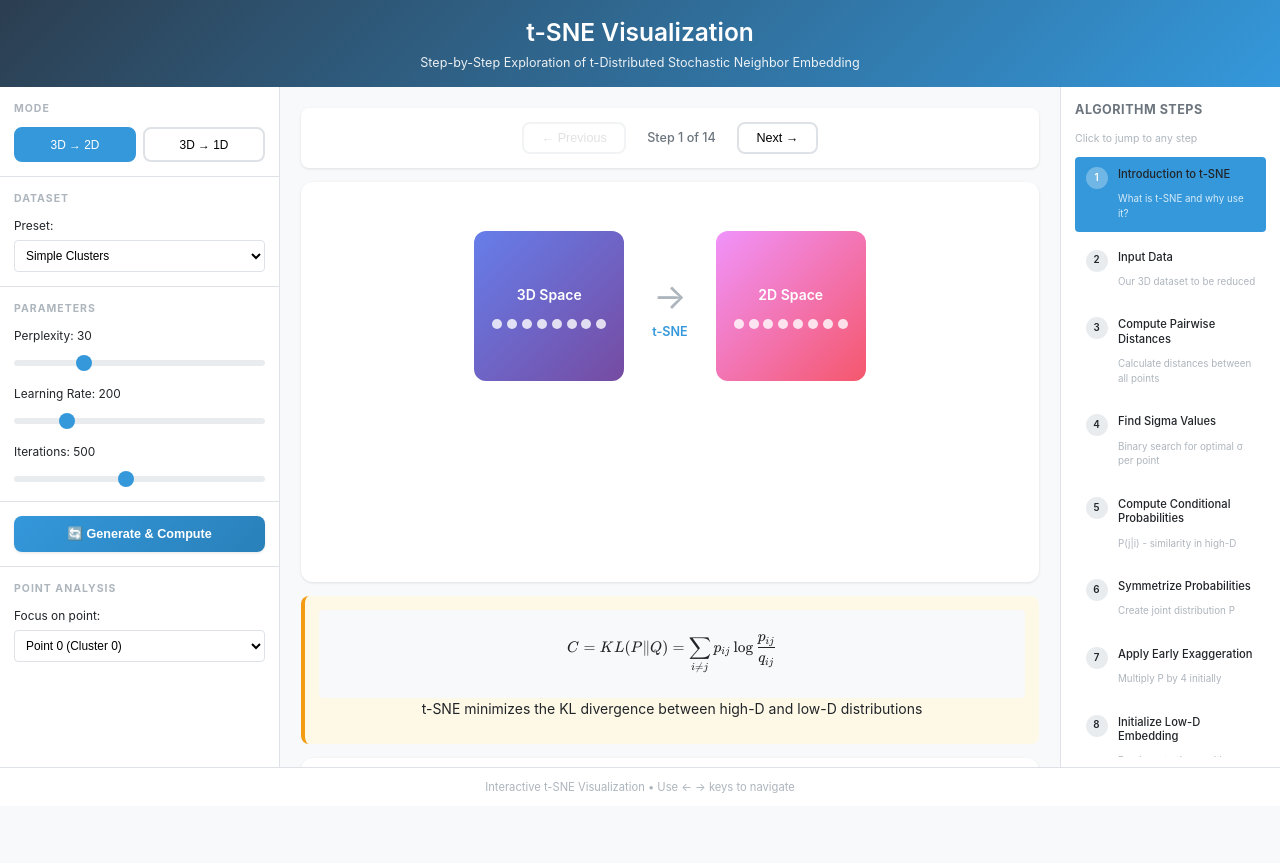
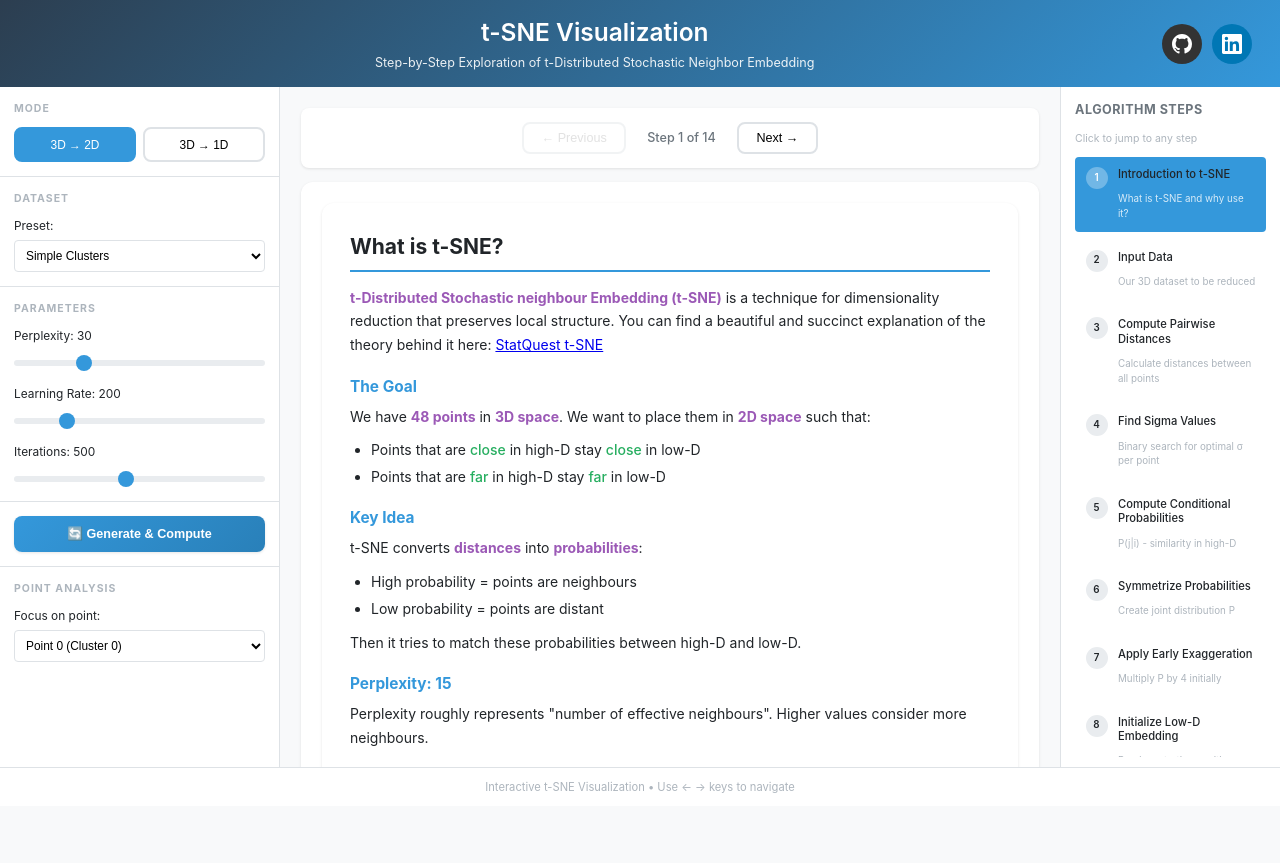
Before and after one commit to askadvaith/T-SNE_Visualisation, a website built with Vite: page index.html in a window 1280 px wide. Before the commit the page ends 806 px from the top, so only its background shows below. Built offline with nearby package versions, Linux system fonts and the light colour scheme.

Commit message:
Polished up intro, added links

```diff
--- a/index.html
+++ b/index.html
@@ -19,8 +19,22 @@
 
     <!-- Header -->
     <header class="app-header">
-      <h1>t-SNE Visualization</h1>
-      <p class="subtitle">Step-by-Step Exploration of t-Distributed Stochastic Neighbor Embedding</p>
+      <div class="header-content">
+        <h1>t-SNE Visualization</h1>
+        <p class="subtitle">Step-by-Step Exploration of t-Distributed Stochastic Neighbor Embedding</p>
+      </div>
+      <div class="social-links">
+        <a href="https://github.com/askadvaith" target="_blank" rel="noopener noreferrer" class="social-btn github" title="GitHub">
+          <svg viewBox="0 0 24 24" width="20" height="20" fill="currentColor">
+            <path d="M12 0C5.37 0 0 5.37 0 12c0 5.31 3.435 9.795 8.205 11.385.6.105.825-.255.825-.57 0-.285-.015-1.23-.015-2.235-3.015.555-3.795-.735-4.035-1.41-.135-.345-.72-1.41-1.23-1.695-.42-.225-1.02-.78-.015-.795.945-.015 1.62.87 1.845 1.23 1.08 1.815 2.805 1.305 3.495.99.105-.78.42-1.305.765-1.605-2.67-.3-5.46-1.335-5.46-5.925 0-1.305.465-2.385 1.23-3.225-.12-.3-.54-1.53.12-3.18 0 0 1.005-.315 3.3 1.23.96-.27 1.98-.405 3-.405s2.04.135 3 .405c2.295-1.56 3.3-1.23 3.3-1.23.66 1.65.24 2.88.12 3.18.765.84 1.23 1.905 1.23 3.225 0 4.605-2.805 5.625-5.475 5.925.435.375.81 1.095.81 2.22 0 1.605-.015 2.895-.015 3.3 0 .315.225.69.825.57A12.02 12.02 0 0024 12c0-6.63-5.37-12-12-12z"/>
+          </svg>
+        </a>
+        <a href="https://linkedin.com/in/advaithsanil" target="_blank" rel="noopener noreferrer" class="social-btn linkedin" title="LinkedIn">
+          <svg viewBox="0 0 24 24" width="20" height="20" fill="currentColor">
+            <path d="M20.447 20.452h-3.554v-5.569c0-1.328-.027-3.037-1.852-3.037-1.853 0-2.136 1.445-2.136 2.939v5.667H9.351V9h3.414v1.561h.046c.477-.9 1.637-1.85 3.37-1.85 3.601 0 4.267 2.37 4.267 5.455v6.286zM5.337 7.433a2.062 2.062 0 01-2.063-2.065 2.064 2.064 0 112.063 2.065zm1.782 13.019H3.555V9h3.564v11.452zM22.225 0H1.771C.792 0 0 .774 0 1.729v20.542C0 23.227.792 24 1.771 24h20.451C23.2 24 24 23.227 24 22.271V1.729C24 .774 23.2 0 22.222 0h.003z"/>
+          </svg>
+        </a>
+      </div>
     </header>
 
     <!-- Main Layout -->
--- a/src/main.js
+++ b/src/main.js
@@ -441,31 +441,9 @@ class TSNEVisualizer {
     const data = snapshot.data;
 
     vizContainer.innerHTML = `
-      <div class="intro-visual">
-        <div class="intro-diagram">
-          <div class="dim-box dim-high">
-            <div class="dim-label">3D Space</div>
-            <div class="dim-points">
-              ${Array(8).fill('<span class="dot"></span>').join('')}
-            </div>
-          </div>
-          <div class="arrow-container">
-            <div class="arrow">→</div>
-            <div class="arrow-label">t-SNE</div>
-          </div>
-          <div class="dim-box dim-low">
-            <div class="dim-label">${this.currentMode === '3d-1d' ? '1D' : '2D'} Space</div>
-            <div class="dim-points">
-              ${Array(8).fill('<span class="dot"></span>').join('')}
-            </div>
-          </div>
-        </div>
-      </div>
-    `;
-
-    explanationContainer.innerHTML = `
+      <div class="intro-explanation">
         <h2>What is t-SNE?</h2>
-      <p><strong>t-Distributed Stochastic Neighbor Embedding (t-SNE)</strong> is a technique for dimensionality reduction that preserves local structure.</p>
+        <p><strong>t-Distributed Stochastic neighbour Embedding (t-SNE)</strong> is a technique for dimensionality reduction that preserves local structure. You can find a beautiful and succinct explanation of the theory behind it here: <a href="https://www.youtube.com/watch?v=NEaUSP4YerM" target="_blank" rel="noopener noreferrer">StatQuest t-SNE</a></p>
 
         <h3>The Goal</h3>
         <p>We have <strong>${data.n} points</strong> in <strong>${data.inputDim}D space</strong>. We want to place them in <strong>${data.targetDim}D space</strong> such that:</p>
@@ -477,13 +455,20 @@ class TSNEVisualizer {
         <h3>Key Idea</h3>
         <p>t-SNE converts <strong>distances</strong> into <strong>probabilities</strong>:</p>
         <ul>
-        <li>High probability = points are neighbors</li>
+          <li>High probability = points are neighbours</li>
           <li>Low probability = points are distant</li>
         </ul>
         <p>Then it tries to match these probabilities between high-D and low-D.</p>
 
         <h3>Perplexity: ${data.perplexity}</h3>
-      <p>Perplexity roughly represents "number of effective neighbors". Higher values consider more neighbors.</p>
+        <p>Perplexity roughly represents "number of effective neighbours". Higher values consider more neighbours.</p>
+      </div>
+    `;
+
+    explanationContainer.innerHTML = `
+      <div class="tip-box">
+        <strong>💡 Getting Started:</strong> Use the <strong>Next →</strong> button or press the right arrow key to walk through each step of the t-SNE algorithm. You can also click on any step in the right panel to jump directly to it.
+      </div>
     `;
 
     this.formulaDisplay.showFormula('overview', {});
@@ -619,7 +604,7 @@ class TSNEVisualizer {
 
     document.getElementById('distance-from-point').innerHTML = `
       <div class="distance-list">
-        <h5>Nearest Neighbors</h5>
+        <h5>Nearest neighbours</h5>
         ${nearest.map((d, rank) => `
           <div class="distance-item">
             <span class="rank">#${rank + 1}</span>
@@ -665,7 +650,7 @@ class TSNEVisualizer {
       <h3>Single Point Analysis: Point ${i}</h3>
       <p>Looking at Point ${i}, we found:</p>
       <ul>
-        <li><strong>Nearest neighbor:</strong> Point ${nearest[0].j} at distance ${nearest[0].distance.toFixed(3)}</li>
+        <li><strong>Nearest neighbour:</strong> Point ${nearest[0].j} at distance ${nearest[0].distance.toFixed(3)}</li>
         <li><strong>Farthest point:</strong> Point ${farthest[0].j} at distance ${farthest[0].distance.toFixed(3)}</li>
       </ul>
 
@@ -750,10 +735,10 @@ class TSNEVisualizer {
       <h2>Step 2: Find σ Values</h2>
 
       <h3>Why σ Matters</h3>
-      <p>Each point needs its own σ (sigma) that controls how it "sees" its neighbors. Points in dense regions need smaller σ, while isolated points need larger σ.</p>
+      <p>Each point needs its own σ (sigma) that controls how it "sees" its neighbours. Points in dense regions need smaller σ, while isolated points need larger σ.</p>
 
       <h3>The Goal: Match Perplexity</h3>
-      <p>We want each point to have a specific <strong>perplexity = ${data.perplexity}</strong>. Perplexity roughly means "effective number of neighbors".</p>
+      <p>We want each point to have a specific <strong>perplexity = ${data.perplexity}</strong>. Perplexity roughly means "effective number of neighbours".</p>
 
       <h3>Binary Search Process</h3>
       <p>For each point, we:</p>
@@ -769,7 +754,7 @@ class TSNEVisualizer {
       <p>After binary search, Point ${i} has <strong>σ = ${data.sigmas[i].toFixed(4)}</strong></p>
 
       <h3>Cluster Insight</h3>
-      <p>Points in dense clusters typically have <strong>smaller σ</strong> because they have many nearby neighbors. Isolated points need <strong>larger σ</strong> to "reach" their neighbors.</p>
+      <p>Points in dense clusters typically have <strong>smaller σ</strong> because they have many nearby neighbours. Isolated points need <strong>larger σ</strong> to "reach" their neighbours.</p>
     `;
 
     this.formulaDisplay.showFormula('perplexity', { perplexity: data.perplexity });
@@ -836,13 +821,13 @@ class TSNEVisualizer {
       <h2>Step 3: Compute Conditional Probabilities</h2>
 
       <h3>Converting Distances to Probabilities</h3>
-      <p>We use a Gaussian kernel centered on each point. The probability P(j|i) tells us "if we randomly pick a neighbor of point i, what's the chance we pick point j?"</p>
+      <p>We use a Gaussian kernel centered on each point. The probability P(j|i) tells us "if we randomly pick a neighbour of point i, what's the chance we pick point j?"</p>
 
       <h3>The Gaussian Curve</h3>
       <p>Points closer to i get higher probabilities. The curve's width is controlled by σ<sub>i</sub>.</p>
 
-      <h3>Point ${i}'s Neighborhood</h3>
-      <p>The most likely neighbors of Point ${i} are:</p>
+      <h3>Point ${i}'s Neighbourhood</h3>
+      <p>The most likely neighbours of Point ${i} are:</p>
       <ol>
         ${topProbs.map(d => `
           <li><strong style="color: ${getLabelColor(d.label)}">Point ${d.j}</strong>: P = ${(d.p * 100).toFixed(2)}%</li>
@@ -850,7 +835,7 @@ class TSNEVisualizer {
       </ol>
 
       <h3>Matrix Interpretation</h3>
-      <p>The heatmap shows P(j|i) for all pairs. Bright colors = high probability = likely neighbors. Row ${i} is highlighted.</p>
+      <p>The heatmap shows P(j|i) for all pairs. Bright colors = high probability = likely neighbours. Row ${i} is highlighted.</p>
 
       <div class="tip-box">
         <strong>Note:</strong> This matrix is NOT symmetric! P(j|i) ≠ P(i|j) in general.
@@ -932,7 +917,7 @@ class TSNEVisualizer {
       <h3>Why Symmetrize?</h3>
       <ul>
         <li>Makes the optimization simpler</li>
-        <li>If i is a neighbor of j, then j should be a neighbor of i</li>
+        <li>If i is a neighbour of j, then j should be a neighbour of i</li>
         <li>Produces nicer gradients</li>
       </ul>
     `;
@@ -978,7 +963,7 @@ class TSNEVisualizer {
       <p>We multiply all P values by <strong>${data.exaggerationFactor}</strong> during the first 100 iterations.</p>
 
       <h3>Why Do This?</h3>
-      <p>Early exaggeration creates <strong>stronger attractive forces</strong> between neighbors. This helps:</p>
+      <p>Early exaggeration creates <strong>stronger attractive forces</strong> between neighbours. This helps:</p>
       <ul>
         <li>Clusters form more quickly and clearly</li>
         <li>Points that should be together "find each other" early</li>
@@ -986,7 +971,7 @@ class TSNEVisualizer {
       </ul>
 
       <h3>Visual Effect</h3>
-      <p>Compare the two heatmaps - the exaggerated version has much brighter (higher) values. This means neighbors pull on each other ${data.exaggerationFactor}× harder initially.</p>
+      <p>Compare the two heatmaps - the exaggerated version has much brighter (higher) values. This means neighbours pull on each other ${data.exaggerationFactor}× harder initially.</p>
 
       <h3>Later...</h3>
       <p>After 100 iterations, we'll remove the exaggeration and let the embedding fine-tune with normal forces.</p>
@@ -1149,7 +1134,7 @@ class TSNEVisualizer {
       <p>The arrows show the net force on each point. Longer arrows = stronger gradients = points need to move more.</p>
 
       <div class="tip-box">
-        <strong>Key Insight:</strong> Points that are neighbors in 3D (high P<sub>ij</sub>) but far apart in 2D (low Q<sub>ij</sub>) experience strong attractive forces.
+        <strong>Key Insight:</strong> Points that are neighbours in 3D (high P<sub>ij</sub>) but far apart in 2D (low Q<sub>ij</sub>) experience strong attractive forces.
       </div>
     `;
 
--- a/src/styles/main.css
+++ b/src/styles/main.css
@@ -54,7 +54,14 @@ html, body {
   background: linear-gradient(135deg, #2c3e50, #3498db);
   color: white;
   padding: 1rem 2rem;
+  display: flex;
+  align-items: center;
+  justify-content: space-between;
+}
+
+.header-content {
   text-align: center;
+  flex: 1;
 }
 
 .app-header h1 {
@@ -66,6 +73,45 @@ html, body {
 .app-header .subtitle {
   font-size: 0.9rem;
   opacity: 0.9;
+}
+
+/* Social Links */
+.social-links {
+  display: flex;
+  gap: 0.75rem;
+}
+
+.social-btn {
+  display: flex;
+  align-items: center;
+  justify-content: center;
+  width: 40px;
+  height: 40px;
+  border-radius: 50%;
+  color: white;
+  text-decoration: none;
+  transition: transform 0.2s ease, background-color 0.2s ease, box-shadow 0.2s ease;
+}
+
+.social-btn:hover {
+  transform: translateY(-2px);
+  box-shadow: 0 4px 12px rgba(0, 0, 0, 0.3);
+}
+
+.social-btn.github {
+  background-color: #333;
+}
+
+.social-btn.github:hover {
+  background-color: #24292e;
+}
+
+.social-btn.linkedin {
+  background-color: #0077b5;
+}
+
+.social-btn.linkedin:hover {
+  background-color: #005885;
 }
 
 /* Main Layout */
@@ -1204,7 +1250,55 @@ html, body {
   color: var(--text-muted);
 }
 
-/* Intro Visual */
+/* Intro Explanation (replaces intro-visual diagram) */
+.intro-explanation {
+  background: var(--bg-secondary);
+  border-radius: var(--radius-lg);
+  padding: 2rem;
+  box-shadow: var(--shadow-sm);
+}
+
+.intro-explanation h2 {
+  font-size: 1.5rem;
+  color: var(--text-primary);
+  margin-bottom: 1rem;
+  border-bottom: 2px solid var(--accent-blue);
+  padding-bottom: 0.5rem;
+}
+
+.intro-explanation h3 {
+  font-size: 1.1rem;
+  color: var(--accent-blue);
+  margin-top: 1.25rem;
+  margin-bottom: 0.5rem;
+}
+
+.intro-explanation p {
+  margin-bottom: 0.75rem;
+  line-height: 1.7;
+}
+
+.intro-explanation ul {
+  margin-left: 1.5rem;
+  margin-bottom: 0.75rem;
+}
+
+.intro-explanation li {
+  margin-bottom: 0.35rem;
+  line-height: 1.6;
+}
+
+.intro-explanation strong {
+  color: var(--accent-purple);
+}
+
+.intro-explanation em {
+  color: var(--accent-green);
+  font-style: normal;
+  font-weight: 500;
+}
+
+/* Intro Visual (kept for backwards compatibility) */
 .intro-visual {
   padding: 2rem;
 }
```
Lines whose indentation alone changed are shown as unchanged.
